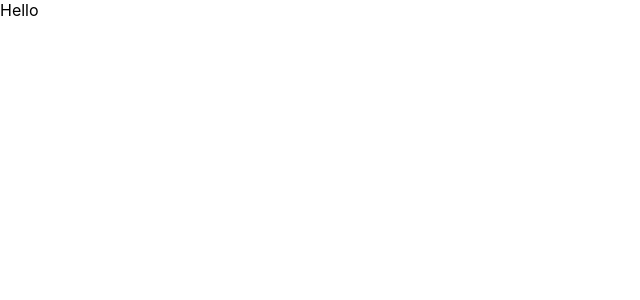
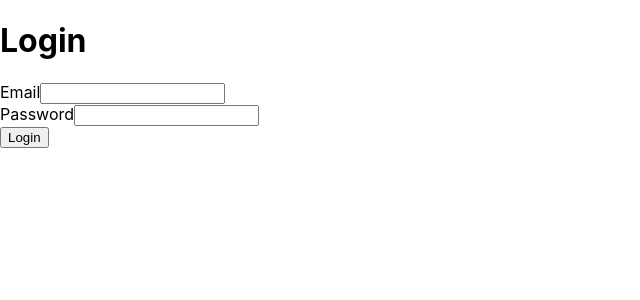
Before and after one commit to Revelvol/supplierManagement-Frontend, a React (Create React App) app in the folder my-app/: page / in a window 1280 px wide. Shown: the top 300 px of the page, without its empty margins (0-640 px from the left). Built offline with nearby package versions, Linux system fonts and the light colour scheme.

Commit message:
first commit, add login authentication

```diff
--- a/my-app/src/App.js
+++ b/my-app/src/App.js
@@ -1,11 +1,80 @@
-import logo from './logo.svg';
 import './App.css';
-import React from 'react';
+import React, {useState} from 'react';
+import { Routes, Route,} from 'react-router-dom';
+import Home from './pages/home';
 
 
-class App extends React.Component {
-  render (){
-    return (<div>Hello</div>)
+
+
+const getTokenUrl = "http://ec2-54-199-2-15.ap-northeast-1.compute.amazonaws.com/api/user/token/";
+
+
+function App() {
+  const [isAuthenticated, setIsAuthenticated] = useState(false);
+  const [email, setEmail] = useState('');
+  const [password, setPassword] = useState('');
+
+  const handleEmailChange = (event) => {
+    setEmail(event.target.value);
+  };
+
+  const handlePasswordChange = (event) => {
+    setPassword(event.target.value);
+  };
+
+  const handleSubmit = async (event) => {
+    event.preventDefault();
+    const payload = { email, password };
+    const jsonData = JSON.stringify(payload);
+    const response = await fetch(getTokenUrl, {
+      method: 'POST',
+      headers: {
+        'Content-Type': 'application/json',
+      },
+      body: jsonData,
+    });
+    const data = await response.json();
+    console.log(data.token);
+  };
+
+  if (!isAuthenticated) {
+    return (
+      <div>
+        <h1>Login </h1>
+        <form onSubmit={handleSubmit}>
+          <div>
+            <label htmlFor="email">Email</label>
+            <input
+              type="email"
+              id="email"
+              value={email}
+              onChange={handleEmailChange}
+            />
+          </div>
+          <div>
+            <label htmlFor="password">Password</label>
+            <input
+              type="password"
+              id="password"
+              value={password}
+              onChange={handlePasswordChange}
+            />
+          </div>
+          <button type="submit">Login</button>
+        </form>
+      </div>
+    );
   }
+
+  return (
+    <>
+      <Routes>
+        <Route path="/" element={<Home />} />
+        <Route path="*" />
+      </Routes>
+    </>
+  );
 }
+
+
 export default App;
--- a/my-app/src/index.js
+++ b/my-app/src/index.js
@@ -3,11 +3,14 @@ import ReactDOM from 'react-dom/client';
 import './index.css';
 import App from './App';
 import reportWebVitals from './reportWebVitals';
+import { BrowserRouter } from 'react-router-dom';
 
 const root = ReactDOM.createRoot(document.getElementById('root'));
 root.render(
   <React.StrictMode>
-    <App />
+    <BrowserRouter>
+      <App />
+    </BrowserRouter>
   </React.StrictMode>
 );
 
--- /dev/null
+++ b/my-app/src/pages/home.js
@@ -0,0 +1,17 @@
+import React from 'react';
+import { Navigate } from 'react-router-dom';
+
+class Home extends React.Component {
+
+
+  render() {
+
+    return (
+      <div>
+        welcome to home
+      </div>
+    );
+  }
+}
+
+export default Home;
```
Also changed, not shown: my-app/src/pages/content.js (added, +15 -0 lines), my-app/src/pages/register.js (added, +63 -0 lines).
